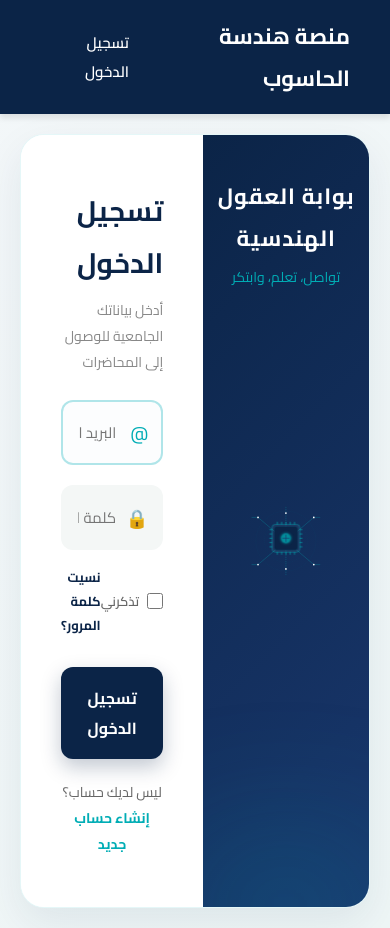
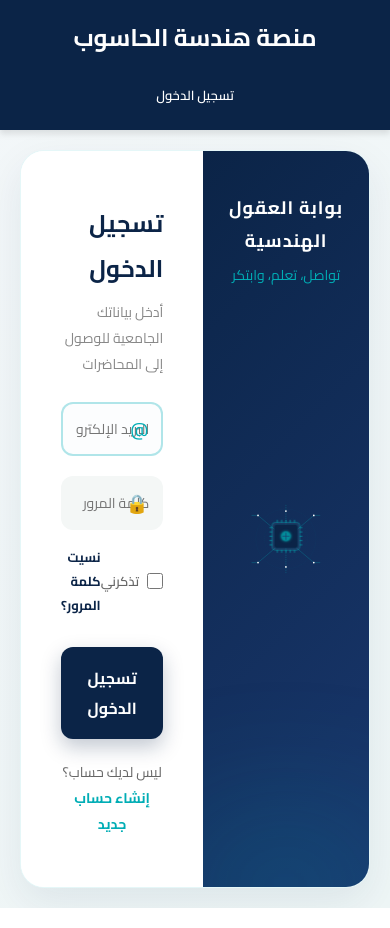
Before and after one commit to tahawaleed177-ops/edu-platform-frontend, a React (Vite) app: page / in a window 390 px wide. Built offline with nearby package versions, Linux system fonts and the light colour scheme.

Commit message:
style: add responsive design for mobile screens

```diff
--- a/src/App.css
+++ b/src/App.css
@@ -182,3 +182,67 @@
     border-right-color: var(--border);
   }
 }
+/* ==============================================================
+   تنسيقات التجاوب للهواتف المحمولة (Responsive Design)
+   ============================================================== */
+@media screen and (max-width: 768px) {
+    /* 1. إصلاح شريط التنقل (Navbar) */
+    nav {
+        flex-direction: column;
+        padding: 15px !important;
+        gap: 15px;
+        text-align: center;
+    }
+    nav div {
+        flex-wrap: wrap;
+        justify-content: center;
+        gap: 15px !important;
+    }
+    nav a, nav button, nav span {
+        font-size: 13px !important;
+        padding: 8px 10px !important;
+    }
+
+    /* 2. إصلاح الحاويات الرئيسية للمسافات (Padding) */
+    .container,
+    div[style*="max-width: 1200px"],
+    div[style*="max-width: 900px"] {
+        padding: 20px 15px !important;
+    }
+
+    /* 3. إصلاح شبكة المواد (Grid) لتصبح عمودية */
+    div[style*="grid-template-columns: repeat(auto-fill, minmax(280px, 1fr))"],
+    div[style*="grid-template-columns: repeat(auto-fill, minmax(300px, 1fr))"] {
+        grid-template-columns: 1fr !important;
+        gap: 15px !important;
+    }
+
+    /* 4. تصغير العناوين والنصوص الكبيرة */
+    h1 { font-size: 28px !important; }
+    h2 { font-size: 24px !important; }
+    h3 { font-size: 18px !important; }
+
+    /* 5. إصلاح أزرار التبديل (الكورسات) */
+    div[style*="justify-content: center"][style*="gap: 15px"] {
+        flex-direction: column;
+        width: 100%;
+    }
+    div[style*="justify-content: center"] > button {
+        width: 100%;
+        margin-bottom: 5px;
+    }
+
+    /* 6. إصلاح الصناديق المنبثقة (Modals) مثل نافذة المعاينة */
+    div[style*="width: 95%"][style*="max-width: 1000px"] {
+        width: 100% !important;
+        height: 100vh !important;
+        border-radius: 0 !important;
+        padding: 0 !important;
+    }
+
+    /* 7. إصلاح صندوق إدخال البحث والنماذج */
+    input, textarea, select {
+        font-size: 14px !important;
+        padding: 12px !important;
+    }
+}
--- a/src/App.jsx
+++ b/src/App.jsx
@@ -9,7 +9,7 @@ import ForgotPassword from './pages/ForgotPassword';
 import Announcements from './pages/Announcements';
 import { AuthProvider } from './context/AuthContext';
 import ProtectedRoute from './components/ProtectedRoute';
-
+import './App.css'; // تأكد من وجود هذا السطر
 function App() {
   return (
     <AuthProvider>
```
